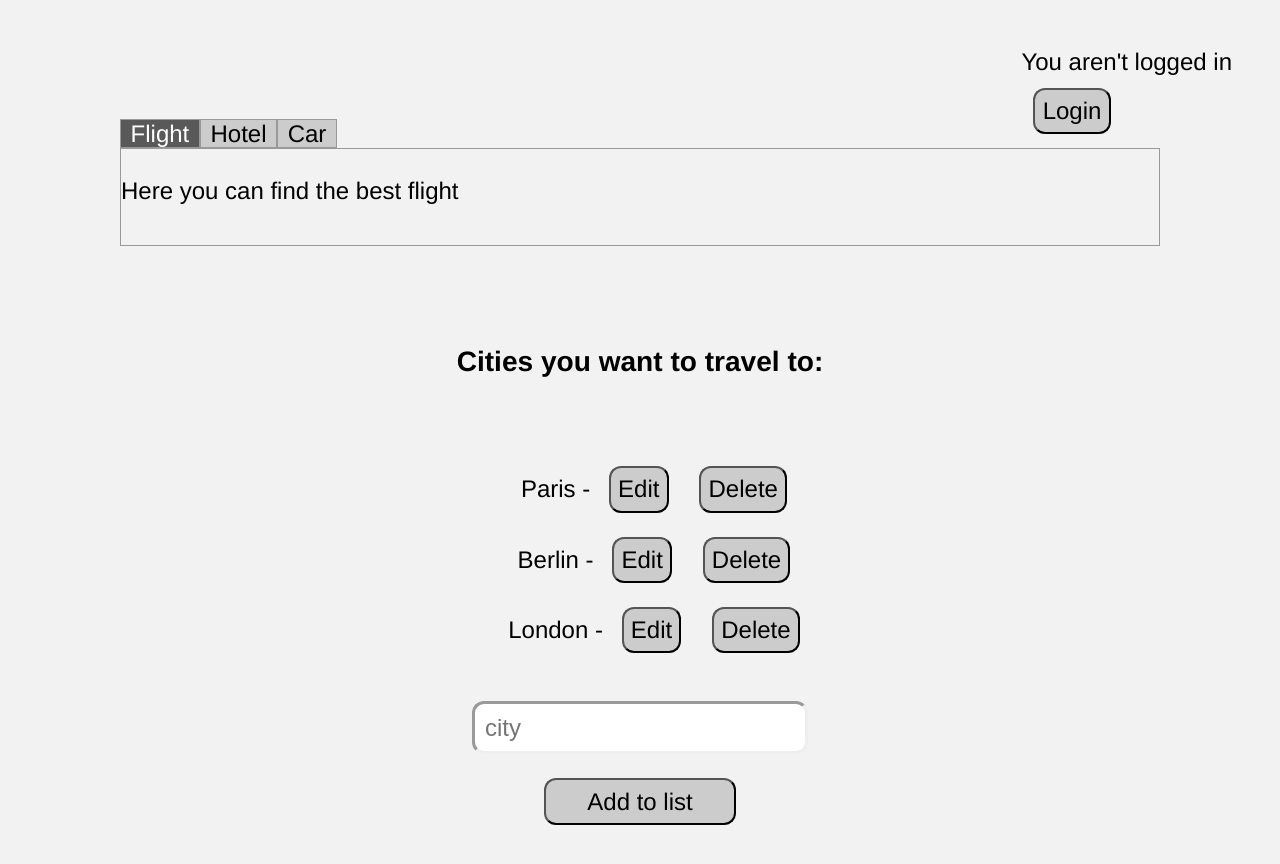
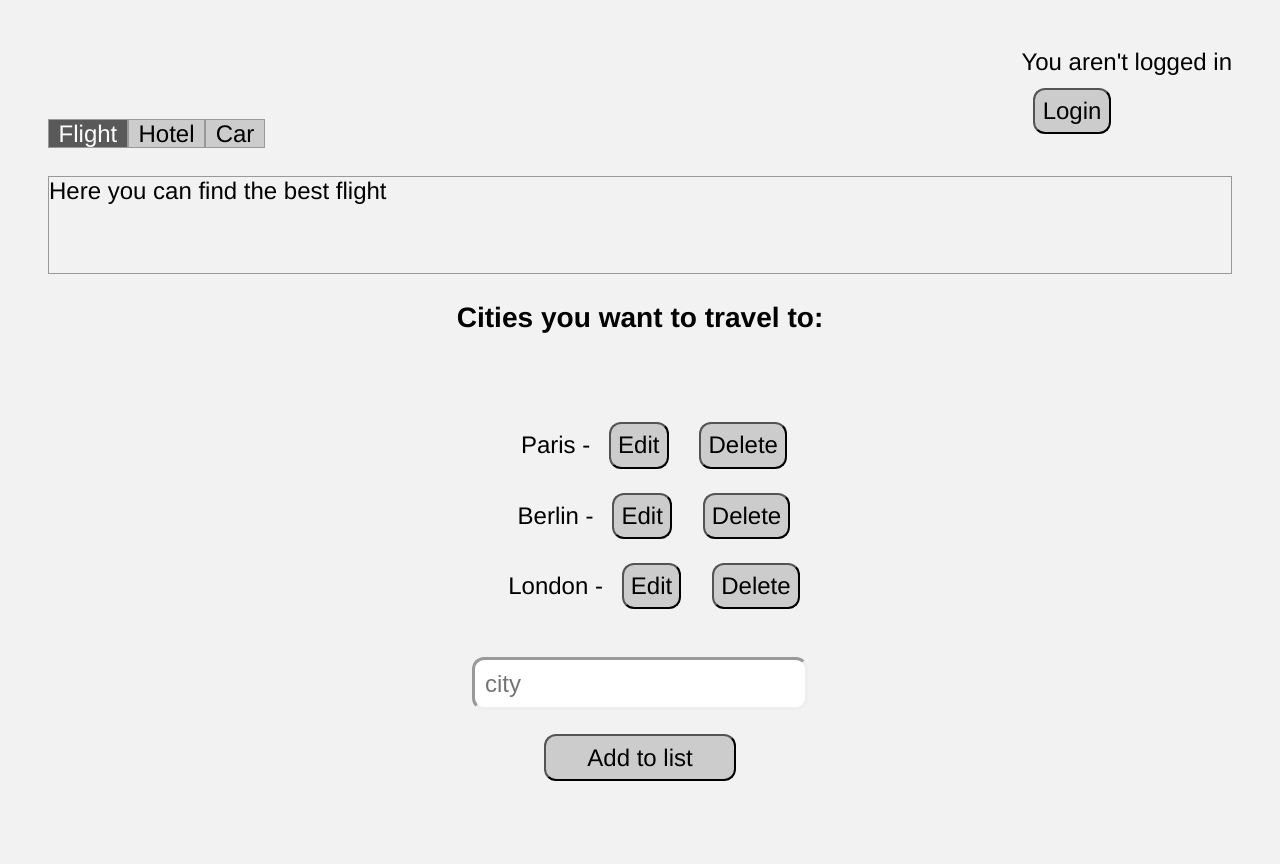
Before and after one commit to casaDelFuego/AssignmentBackbone, a plain HTML site: page index.html in a window 1280 px wide. Both pictures are taken after a click on the element "Flight". Drawn offline with Linux system fonts and the light colour scheme.

Commit message:
changed tab content to be it's own view

```diff
--- a/CSS/style.css
+++ b/CSS/style.css
@@ -37,14 +37,14 @@ button:hover {
   border: 1px solid #999999;
 }
 
-.tabContent {
+.content {
   border: 1px solid #999999;
   height: 4em;
 }
 
 .tabs {
-  padding: 3em;
   align-items: left;
+  margin-top: 3em;
 
 }
 
--- a/JS/tabs.js
+++ b/JS/tabs.js
@@ -4,7 +4,7 @@ const tabContent = [ 'Here you can find the best flight' , 'Book a hotel room he
 let TabModel = Backbone.Model.extend({
   defaults: function(){
     return {
-        selectedTab: 0
+      selectedTab: 1
     }
   },
 
@@ -30,7 +30,7 @@ let TabView = Backbone.View.extend({
       }
       return `<span data-idx="${i}", class="tabTitle ${selectedClass}">${x}</span>`
     }).join('');
-    this.$el.html(`<div class="tabTitles">${titlesHtml}</br><div class="tabContent"></br>${activeContent}</div></div>`);
+    this.$el.html(`<div class="tabTitles">${titlesHtml}</br><div class="tabContent"></br></div></div>`);
   },
 
   events: {
@@ -45,6 +45,19 @@ let TabView = Backbone.View.extend({
 
 });
 
+let TabContentView = Backbone.View.extend({
+  initialize: function() {
+    this.listenTo(this.model, 'change', this.render);
+  },
+  render: function() {
+    this.$el.html('');
+
+    let tabIndex = this.model.get('selectedTab');
+    let activeContent = tabContent[tabIndex];
+      this.$el.append(`${activeContent}`);
+  },
+  events: {}
+});
 
 
 $(document).ready(function() {
@@ -53,5 +66,9 @@ $(document).ready(function() {
     el: '.tabs',
     model: tabModel
   });
+  let content = new TabContentView({
+    el: '.content',
+    model: tabModel
+  });
   view.render();
 });
--- a/index.html
+++ b/index.html
@@ -17,6 +17,8 @@
 
   <div class="tabs">
   </div>
+  <div class="content">
+  </div>
 
   <h3>Cities you want to travel to:</h3>
   <div id="destinations">
```
Lines whose indentation alone changed are shown as unchanged.
